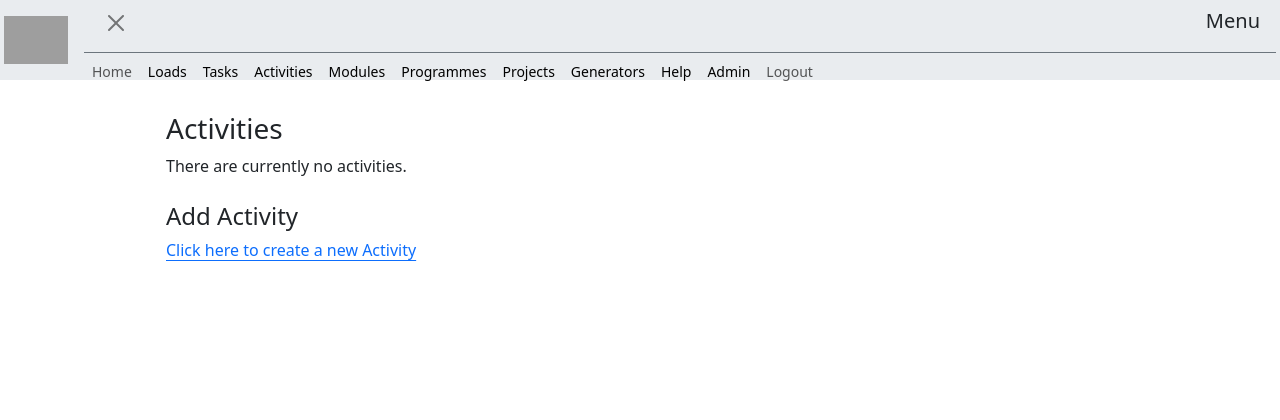
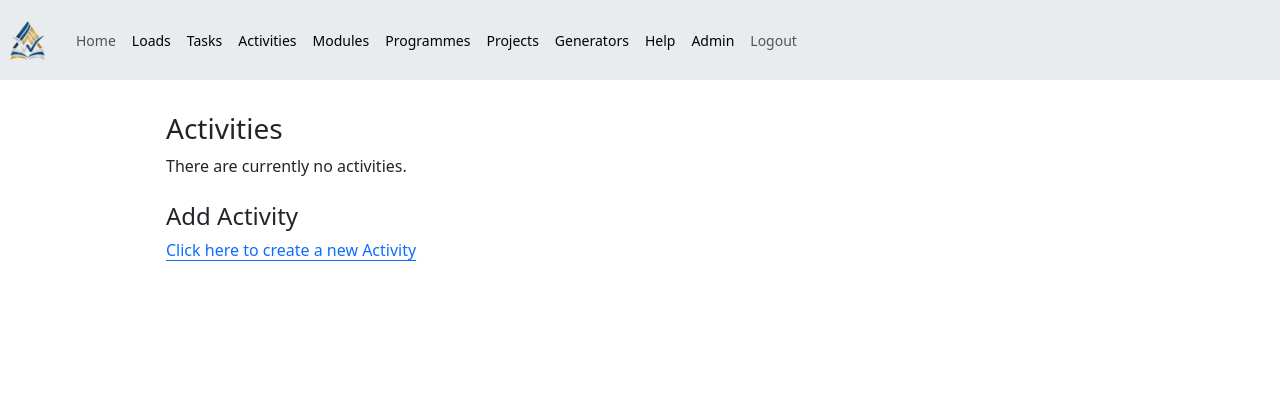
Before and after one commit to profcturner/WAM, a Django app: page /activities/index/ in a window 1280 px wide. Shown: the top 420 px of the page. Run offline with Django 4.2, Linux system fonts and the light colour scheme; the visitor is signed in with stand-in values (Sample User, id 1); data comes from the database, SQL or seed files in the repository; data that the repository does not hold is empty; some libraries are stand-ins or nearby versions; grey boxes are pictures that could not be loaded.

Commit message:
* Hide menu on print * Corrections for expanded (non-collapsed) navbar * Minor tweaks

```diff
--- a/loads/templates/loads/base_staff.html
+++ b/loads/templates/loads/base_staff.html
@@ -1,5 +1,6 @@
 {% extends 'loads/base.html' %}
 
+{% load static %}
 {% load tags %}
 {% load tz %}
 
@@ -16,32 +17,29 @@
 {% block menu %}
 
 {# Create top-level menus, and possibly some dropdowns #}
-<nav class="navbar navbar-expand-lg fixed-top text-body bg-body-secondary opacity-100" style="height:80px">
+<nav class="navbar navbar-expand-lg fixed-top text-body bg-body-secondary opacity-100" style="height:80px" id="menuTopWAM">
     <div class="container-fluid p-1">
-        <button class="navbar-toggler xbtn xbtn-primary xtext-bg-dark ms-2"
+        <button class="navbar-toggler ms-2 me-2"
                 type="button"
                 data-bs-toggle="offcanvas"
                 data-bs-target="#navbarWAM"
                 aria-controls="navbarWAM" aria-expanded="false"
-                aria-label="Toggle navigation">
+                aria-label="Toggle navigation"
+                title="Navigation">
             <span class="navbar-toggler-icon"></span>
         </button>
         <a class="navbar-brand float-start" href="{% url 'index' %}">
             {# TODO: We need to make this logo, and link, customizable #}
             {# The max-height should, however, remain as to not disrupt the layout, etc #}
-            <img src="//cdn.ulster.ac.uk/home/ulster-frontend/img/microsites/ulster-university-logo.png"
-                 style="max-height: 48px" title="Ulster University Workload Modelling" alt="WAM" />
+            <img src="{% static 'logos/WAM_logo.png' %}"
+                 style="max-height: 48px" title="Workload and Assessment Modeller" alt="WAM" />
         </a>
-        <div class="offcanvas offcanvas-start" id="navbarWAM">
+        <div class="offcanvas offcanvas-start" id="navbarWAM" tabindex="-1">
             {# I'm guessing these can be dynamically generated based on which modules are active, etc #}
             {# TODO: We should add 'aria-current="page"' on the active menu choice                    #}
-            <div class="offcanvas-header border-bottom border-secondary d-inline-flex">
-                <div class="me-auto">
-                    <button type="button" class="btn btn-close me-3 float-left" data-bs-dismiss="offcanvas" aria-label="Close"></button>
-                </div>
-                <div>
-                    <h5 class="offcanvas-title" id="offcanvasNavbarLabel">Menu</h5>
-                </div>
+            <div class="offcanvas-header text-start justify-content-between">
+                    <button type="button" class="btn btn-close ms-0" data-bs-dismiss="offcanvas" aria-label="Close"></button>
+                    <h5 class="offcanvas-title me-0" id="offcanvasNavbarLabel">Menu</h5>
             </div>
             <div class="offcanvas-body">
             <ul class="navbar-nav me-auto mb-2 mb-lg-0 small">
```
